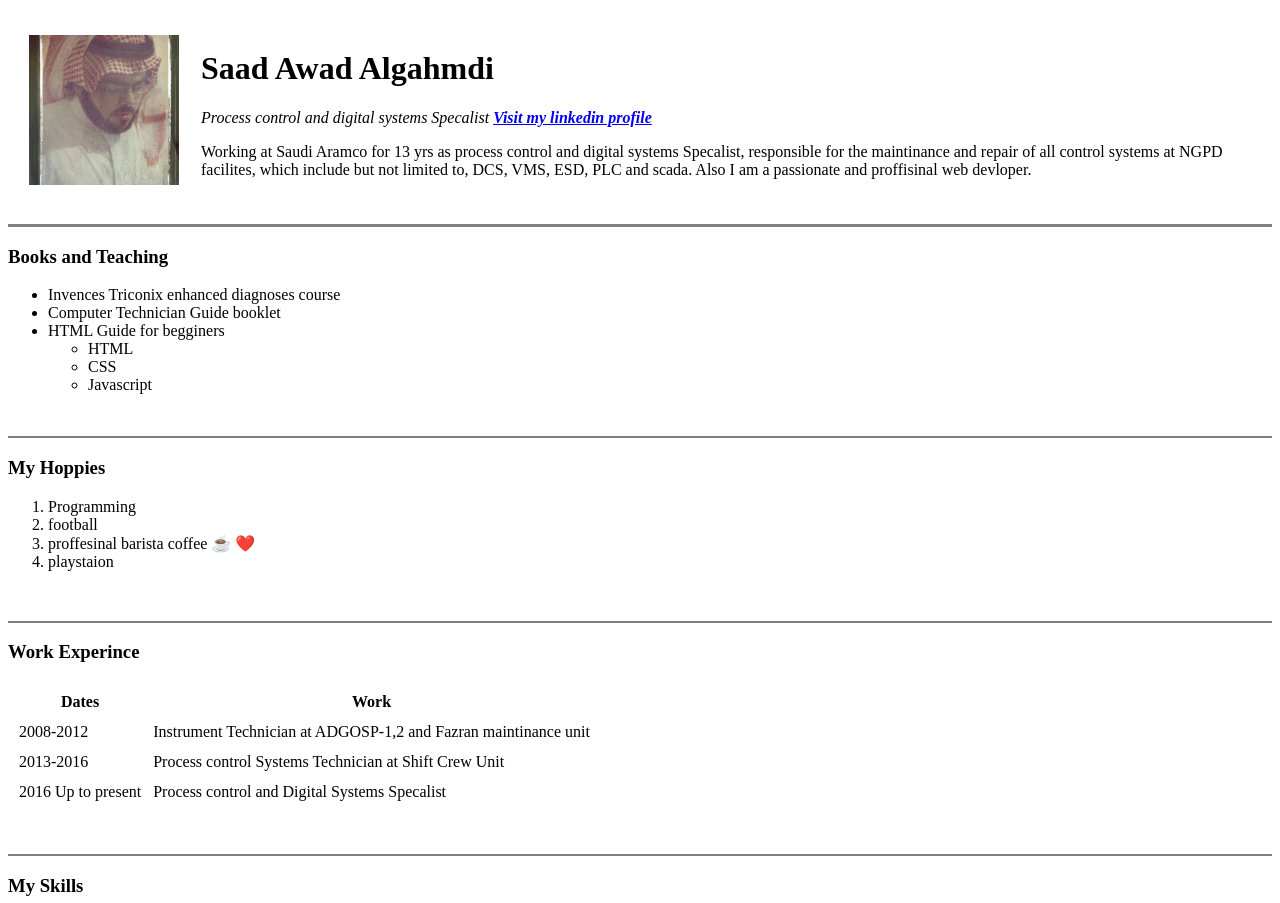
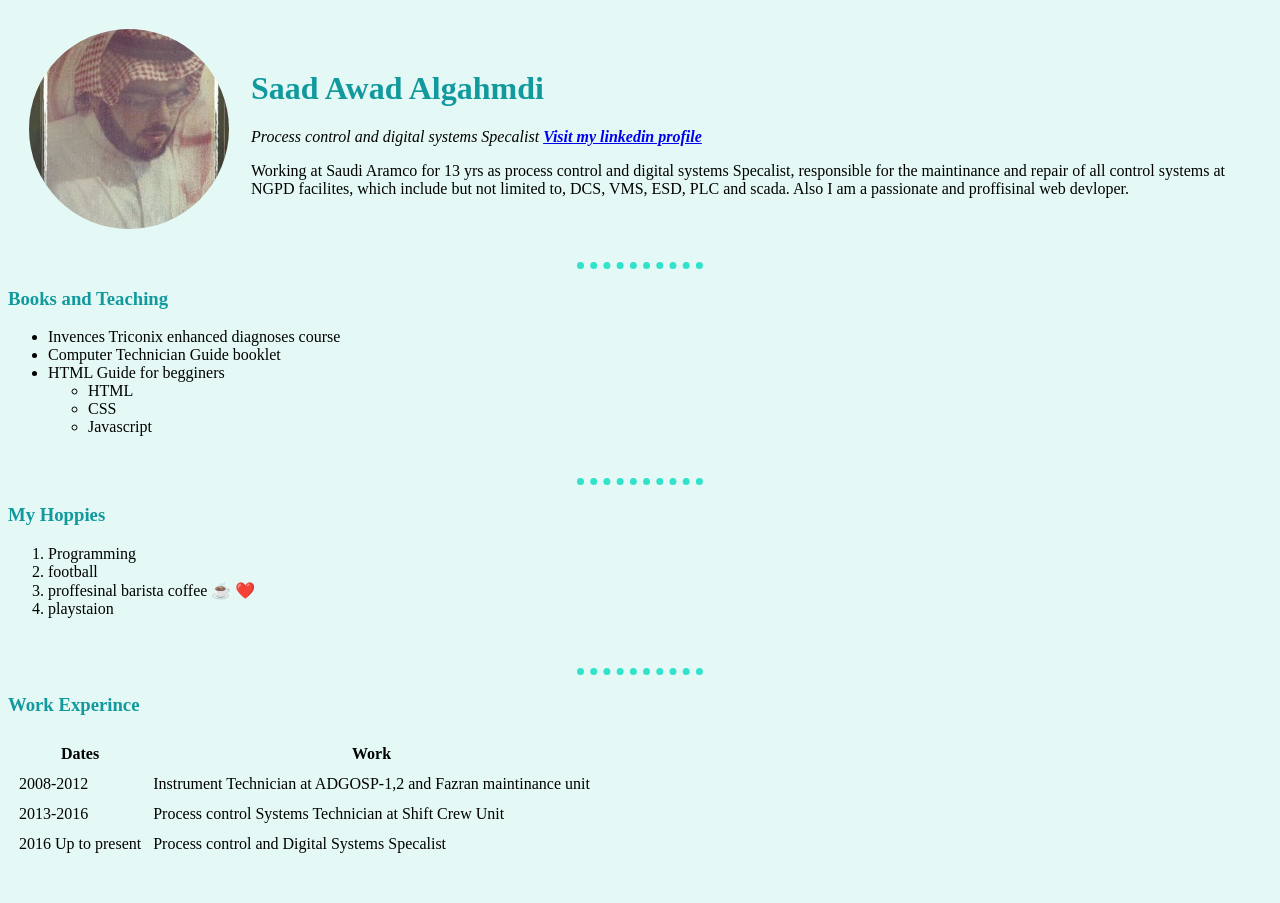
Before and after one commit to saadAwd/CV, a plain HTML site: page index.html in a window 1280 px wide. Shown: the top 903 px of the page. Drawn offline with Linux system fonts and the light colour scheme.

Commit message:
Add files via upload

```diff
--- /dev/null
+++ b/css/style.css
@@ -0,0 +1,35 @@
+body {
+  background-color: #e4f9f5;
+}
+
+hr {
+  border-style: none;
+  border-top: 4px dotted #30e3ca;
+  border-width: 7px;
+  width: 10%;
+}
+
+h1 {
+  color: #11999e
+}
+
+h2 {
+  color: #11999e
+}
+
+h3 {
+  color: #11999e
+}
+
+h4 {
+  color: #11999e
+}
+
+#circular {
+ border-radius:100%;
+}
+
+.border:hover {
+  border-style: outset;
+
+}
--- a/index.html
+++ b/index.html
@@ -4,12 +4,15 @@
 <head>
   <meta charset="utf-8">
   <title>😀 Saad's Personal Site</title>
+
+  <link rel="stylesheet" href="css/style.css">
+
 </head>
 
 <body>
   <table cellspacing="20">
     <tr>
-      <td><img src="images/saad.jpeg" alt="Saad's profile Picture" height="150" width="150"></td>
+      <td><img id="circular" src="images/saad.jpeg" alt="Saad's profile Picture" height="200" width="200"></td>
       <td>
         <h1>Saad Awad Algahmdi</h1>
         <p>
@@ -28,7 +31,7 @@
   </table>
 
 
-  <hr size="3" noshade>
+  <hr>
   <h3>Books and Teaching</h3>
   <p>
     <ul>
@@ -43,7 +46,7 @@
     </ul>
   </P>
   <br>
-  <hr size="2" noshade>
+  <hr>
   <p>
     <h3>My Hoppies</h3>
     <ol>
@@ -57,7 +60,7 @@
   <br>
   <p>
 
-    <hr size="2" noshade>
+    <hr>
     <h3>Work Experince</h3>
     <table cellspacing="10">
       <th>Dates</th>
@@ -80,7 +83,7 @@
   </p>
 
   <br>
-  <hr size="2" noshade>
+  <hr>
   <p>
     <h3>My Skills</h3>
     <table cellspacing="10">
@@ -104,15 +107,15 @@
     </table>
   </p>
 
-  <hr size="3" noshade>
+  <hr>
 
   <p>
-  <table cellspacing="10">
-    <tr>
-      <td><a href="https://saadawd.github.io/CV/ContactMe.html">Contact Me</a></td>
-      <td><a downlod href="https://web.stanford.edu/group/csp/cs21/htmlcheatsheet.pdf">HTML CheatSheet</a></td>
-    </tr>
-  </table>
+    <table cellspacing="10">
+      <tr>
+        <td><a class="border" href="ContactMe.html">Contact Me</a></td>
+        <td><a class="border" downlod href="https://web.stanford.edu/group/csp/cs21/htmlcheatsheet.pdf">HTML CheatSheet</a></td>
+      </tr>
+    </table>
   </p>
 
 </body>
```
Also changed, not shown: ContactMe.html (+4 -0 lines).
